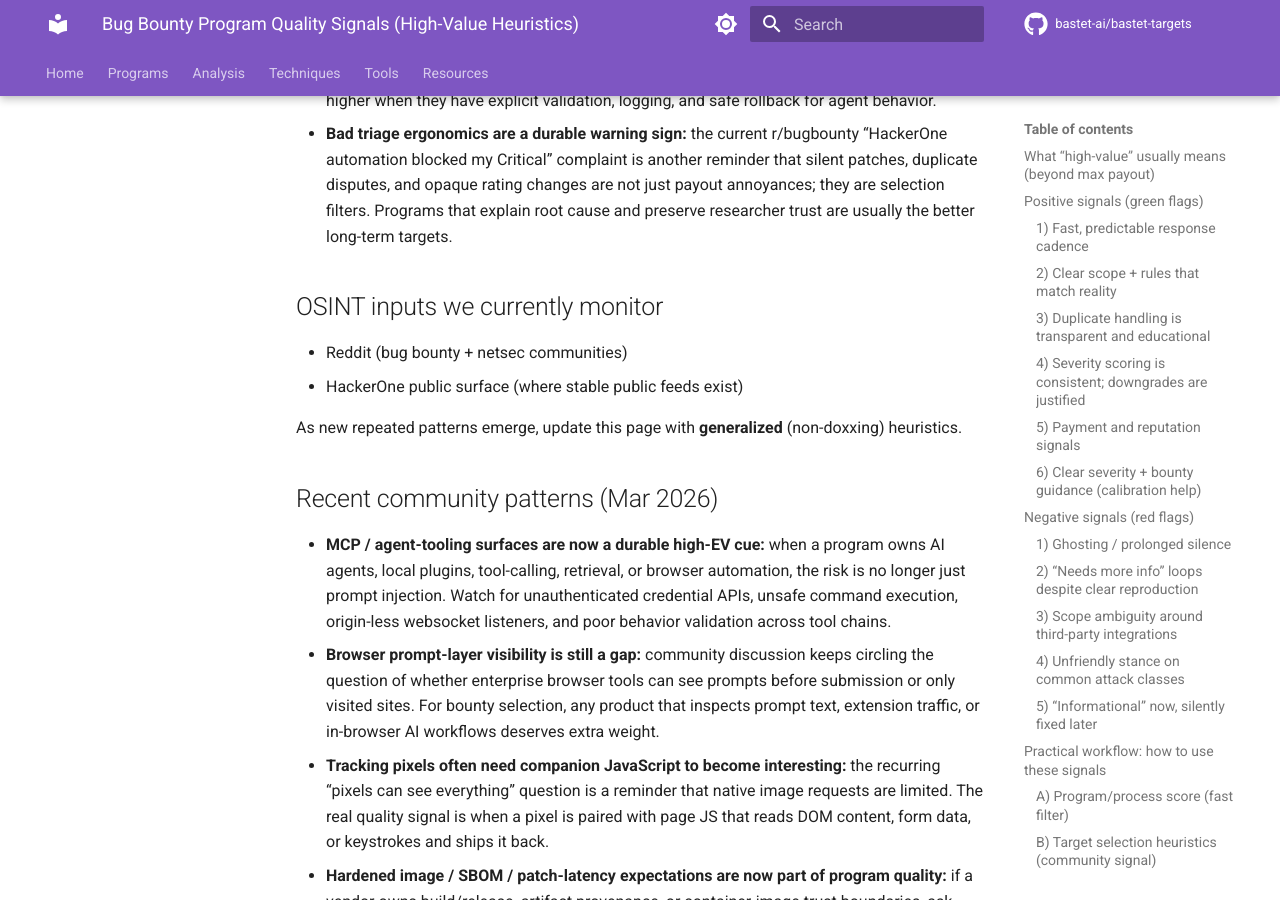
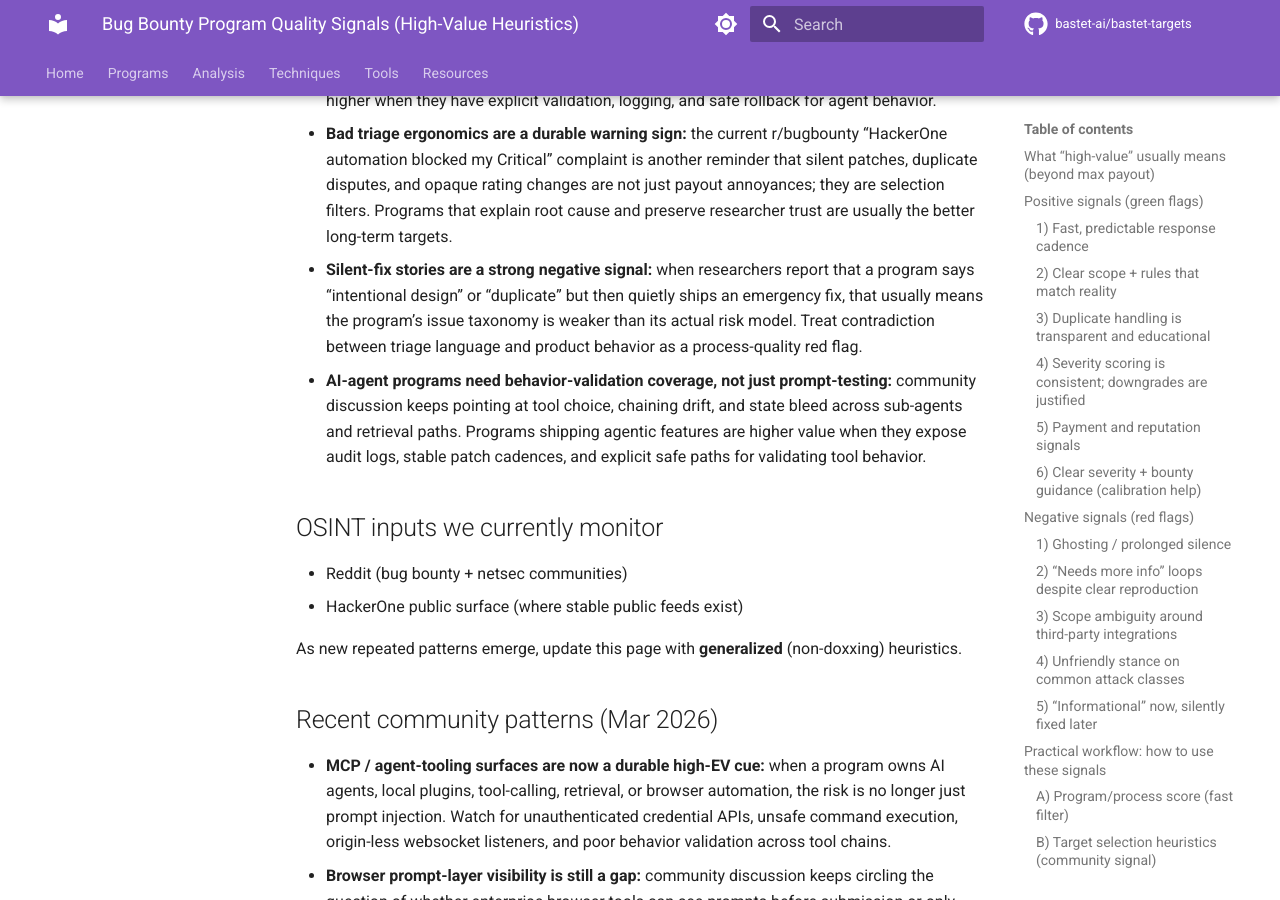
Before and after one commit to bastet-ai/bastet-targets, an MkDocs documentation site: the page built from docs/program-quality-signals.md, in a window 1280 px wide and 900 px high, scrolled down 4602 px. Built offline with MkDocs 1.6.1 and Material for MkDocs 9.7.7, drawn with Linux system fonts in a browser that asks for light colours; comment, search, counter and statistics services are not loaded.

Commit message:
Refine April 1 program-quality signals

```diff
--- a/docs/program-quality-signals.md
+++ b/docs/program-quality-signals.md
@@ -129,6 +129,8 @@ These are *not* “program quality” per se, but they strongly affect expected
 - **Browser-level AI control is a real review area now:** the latest AskNetsec thread about enterprise browser control kept circling prompt visibility, content-level policy, and extension/plugin coverage. Programs that can inspect prompt text or govern AI interactions inside approved SaaS deserve extra weight because the trust boundary is deeper than simple domain filtering.
 - **Behavior validation has become a product-quality differentiator:** the same thread made the key point that teams need to verify sub-agents, retrieval, and chained tool use across alternate paths. For bounty selection, products with complex tool chains should be scored higher when they have explicit validation, logging, and safe rollback for agent behavior.
 - **Bad triage ergonomics are a durable warning sign:** the current r/bugbounty “HackerOne automation blocked my Critical” complaint is another reminder that silent patches, duplicate disputes, and opaque rating changes are not just payout annoyances; they are selection filters. Programs that explain root cause and preserve researcher trust are usually the better long-term targets.
+- **Silent-fix stories are a strong negative signal:** when researchers report that a program says “intentional design” or “duplicate” but then quietly ships an emergency fix, that usually means the program’s issue taxonomy is weaker than its actual risk model. Treat contradiction between triage language and product behavior as a process-quality red flag.
+- **AI-agent programs need behavior-validation coverage, not just prompt-testing:** community discussion keeps pointing at tool choice, chaining drift, and state bleed across sub-agents and retrieval paths. Programs shipping agentic features are higher value when they expose audit logs, stable patch cadences, and explicit safe paths for validating tool behavior.
 
 ## OSINT inputs we currently monitor
 
```
